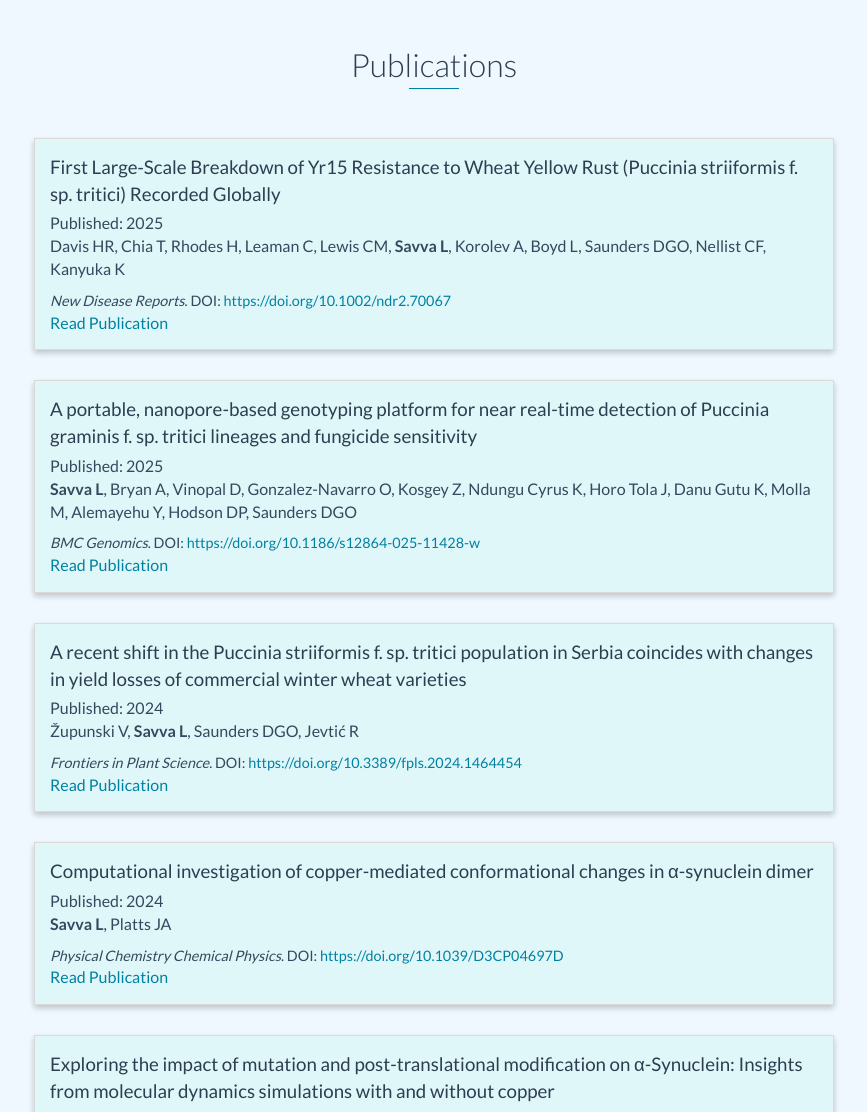
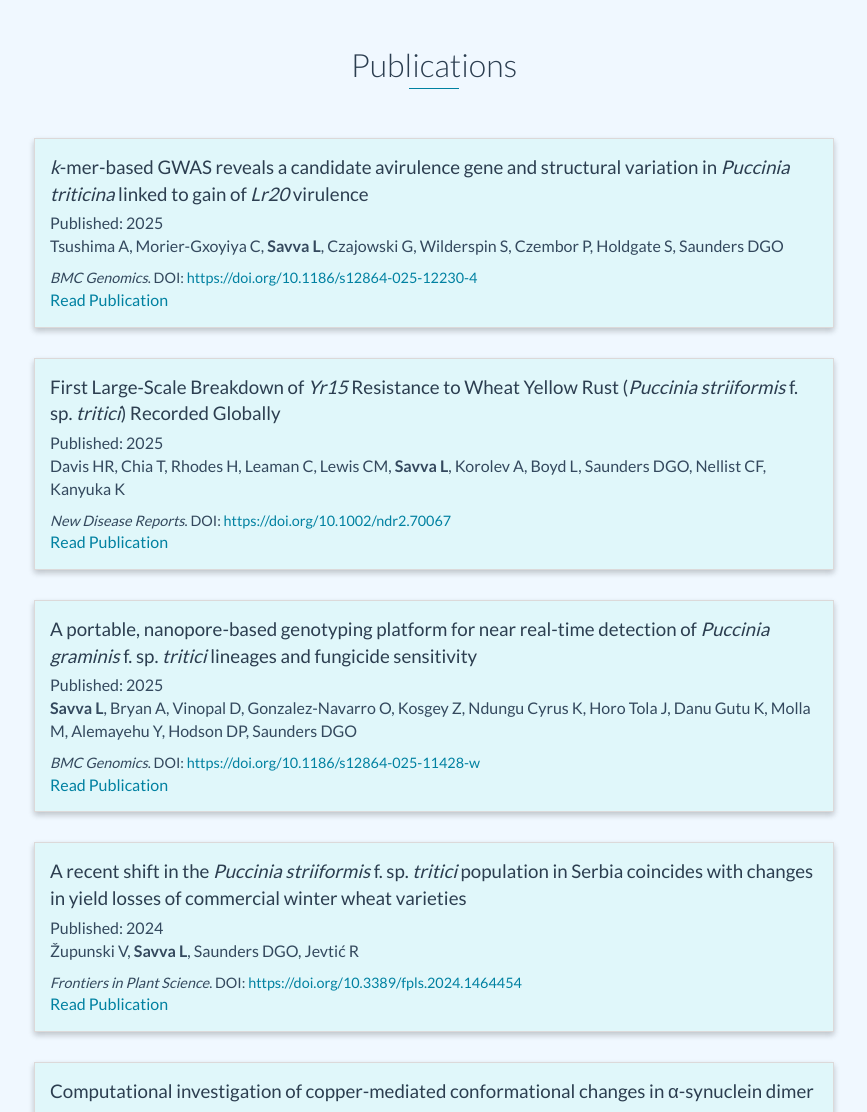
Before and after one commit to 502107/502107.github.io, a website: page index.html in a window 1280 px wide. Shown: the part 2720-3832 px from the top of the page, without its empty margins (206-1073 px from the left). Drawn offline with nearby package versions, Linux system fonts and the light colour scheme.

Commit message:
Update publications

```diff
--- a/index.html
+++ b/index.html
@@ -167,8 +167,19 @@
         <h2 class="heading">Publications</h2>
         <div class="container">
             <div class="row">
+
+				<div class="publication-block shadow-large">
+                    <h3><em>k</em>-mer-based GWAS reveals a candidate avirulence gene and structural variation in <em>Puccinia triticina</em> linked to gain of <em>Lr20</em> virulence</h3>
+                    <span>Published: 2025</span>
+                    <h4>Tsushima A, Morier-Gxoyiya C, <b>Savva L</b>, Czajowski G, Wilderspin S, Czembor P, Holdgate S, Saunders DGO</h4>
+                    <p>
+                        <em>BMC Genomics</em>. DOI: <a href="https://doi.org/10.1186/s12864-025-12230-4" target="_blank">https://doi.org/10.1186/s12864-025-12230-4</a>
+                    </p>
+                    <a href="https://doi.org/10.1186/s12864-025-12230-4" target="_blank">Read Publication</a>
+                </div>
+
                 <div class="publication-block shadow-large">
-                    <h3>First Large‐Scale Breakdown of Yr15 Resistance to Wheat Yellow Rust (Puccinia striiformis f. sp. tritici) Recorded Globally</h3>
+                    <h3>First Large‐Scale Breakdown of <em>Yr15</em> Resistance to Wheat Yellow Rust (<em>Puccinia striiformis</em> f. sp. <em>tritici</em>) Recorded Globally</h3>
                     <span>Published: 2025</span>
                     <h4>Davis HR, Chia T, Rhodes H, Leaman C, Lewis CM, <b>Savva L</b>, Korolev A, Boyd L, Saunders DGO, Nellist CF, Kanyuka K</h4>
                     <p>
@@ -178,7 +189,7 @@
                 </div>
 
                 <div class="publication-block shadow-large">
-                    <h3>A portable, nanopore-based genotyping platform for near real-time detection of Puccinia graminis f. sp. tritici lineages and fungicide sensitivity</h3>
+                    <h3>A portable, nanopore-based genotyping platform for near real-time detection of <em>Puccinia graminis</em> f. sp. <em>tritici</em> lineages and fungicide sensitivity</h3>
                     <span>Published: 2025</span>
                     <h4><b>Savva L</b>, Bryan A, Vinopal D, Gonzalez-Navarro O, Kosgey Z, Ndungu Cyrus K, Horo Tola J, Danu Gutu K, Molla M, Alemayehu Y, Hodson DP, Saunders DGO</h4>
                     <p>
@@ -188,7 +199,7 @@
                 </div>
 
                 <div class="publication-block shadow-large">
-                    <h3>A recent shift in the Puccinia striiformis f. sp. tritici population in Serbia coincides with changes in yield losses of commercial winter wheat varieties</h3>
+                    <h3>A recent shift in the <em>Puccinia striiformis</em> f. sp. <em>tritici</em> population in Serbia coincides with changes in yield losses of commercial winter wheat varieties</h3>
                     <span>Published: 2024</span>
                     <h4>Župunski V, <b>Savva L</b>, Saunders DGO, Jevtić R</h4>
                     <p>
```
